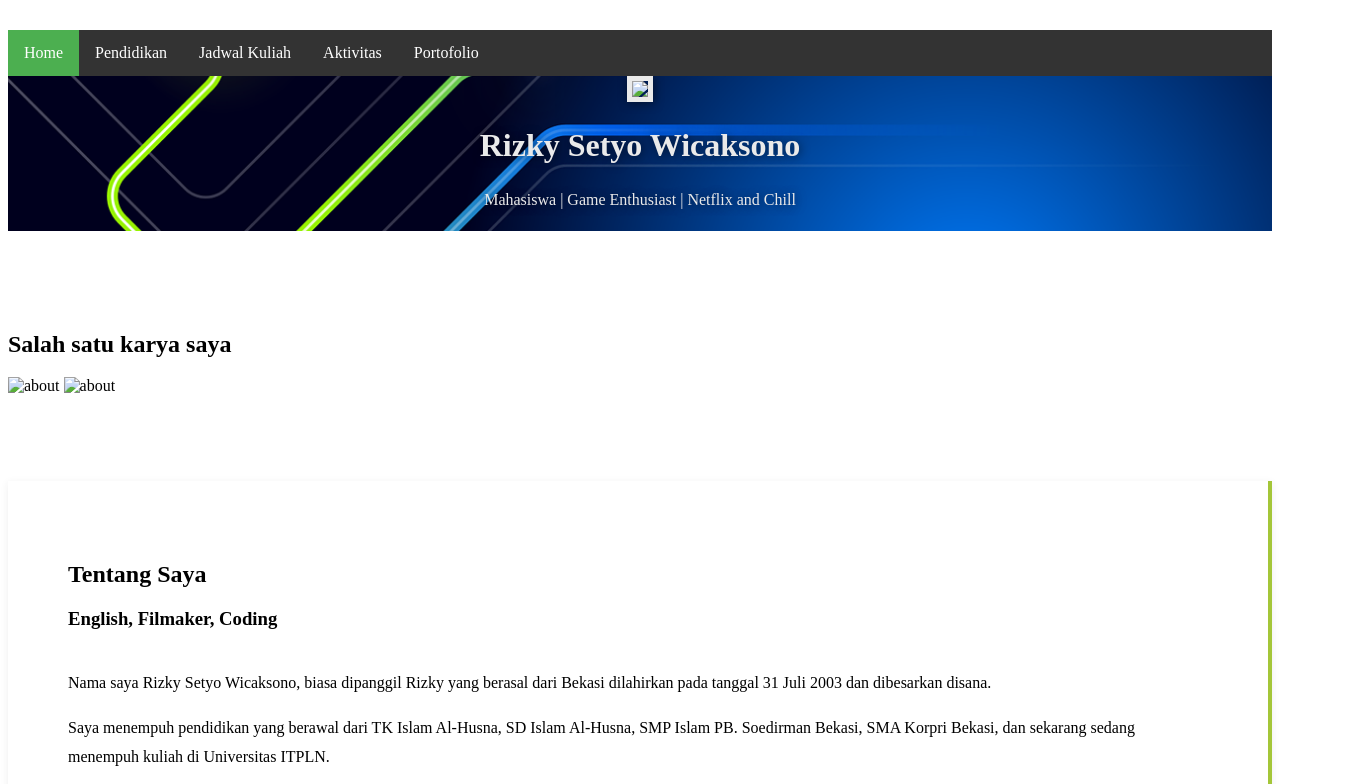
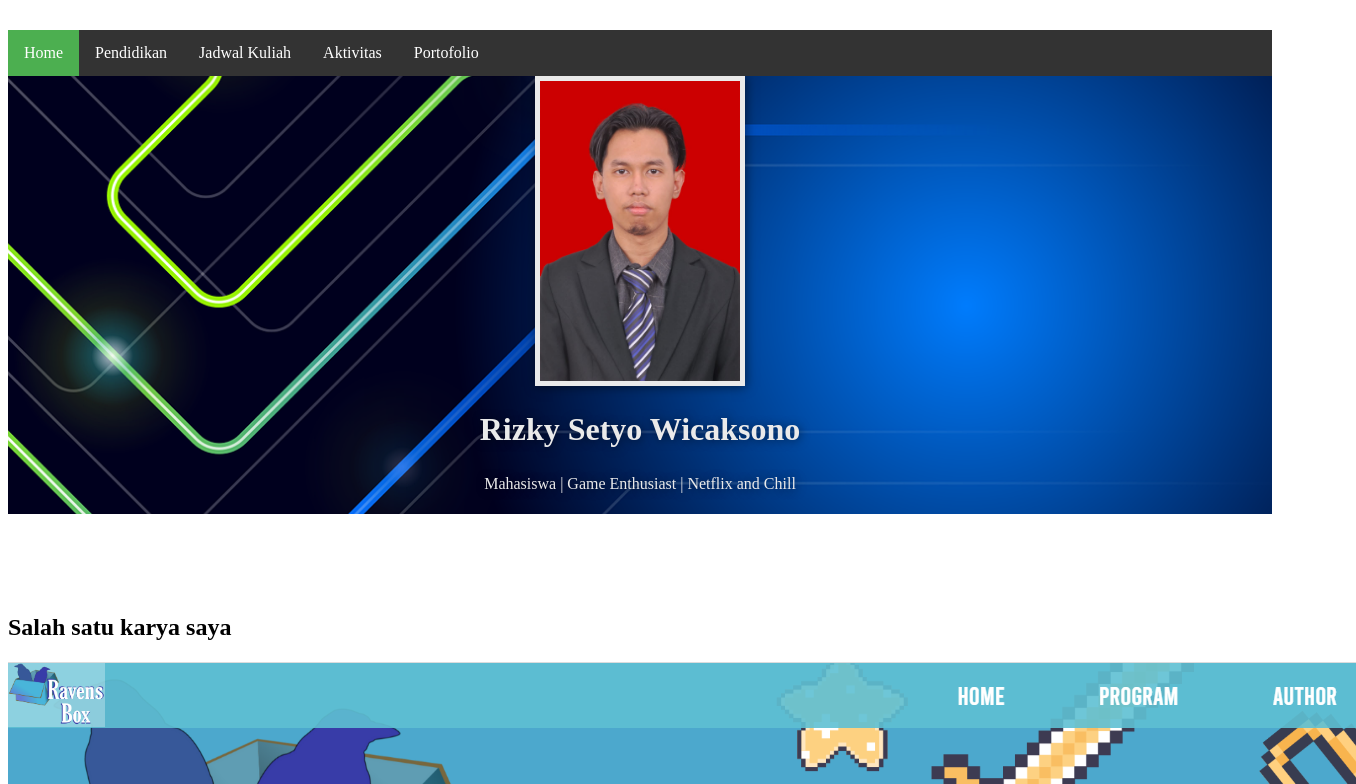
Before and after one commit to RizkySetyoWicaksono/UTS, a plain HTML site: page portofolio.html in a window 1280 px wide. Shown: the top 784 px of the page, 1356 px wide, since content can reach past the window. Drawn offline with nearby package versions, Linux system fonts and the light colour scheme; files whose address does not match are found by name.

Commit message:
Update portofolio.html

```diff
--- a/portofolio.html
+++ b/portofolio.html
@@ -30,7 +30,7 @@
     </ul>
 <!-- Jumbotron -->
 <div class="jumbotron text-center">
-    <img src="../Projekt1/img/IMG-20220127-WA0058.jpg" class="img-circle" />
+    <img src="img/IMG-20220127-WA0058.jpg" class="img-circle" />
     <h1>Rizky Setyo Wicaksono</h1>
     <p>Mahasiswa | Game Enthusiast | Netflix and Chill</p>
   </div>
@@ -42,8 +42,8 @@
 			<div class="col-md-1 col-sm-1"></div>
       <h1>Salah satu karya saya</h1>
 			<div class="col-md-5 col-sm-12">
-				<img src="../Projekt1/img/image.png" class="img-responsive wow fadeIn" data-wow-delay="0.6s" alt="about">
-				<img src="../Projekt1/img/image (1).png" class="img-responsive wow fadeInUp" data-wow-delay="0.6s" alt="about">
+				<img src="img/image.png" class="img-responsive wow fadeIn" data-wow-delay="0.6s" alt="about">
+				<img src="img/image (1).png" class="img-responsive wow fadeInUp" data-wow-delay="0.6s" alt="about">
 			</div>
 			<div class="col-md-5 col-sm-12 about-des wow fadeInRight" data-wow-delay="0.9s">
 			<h2>Tentang Saya</h2>
```
